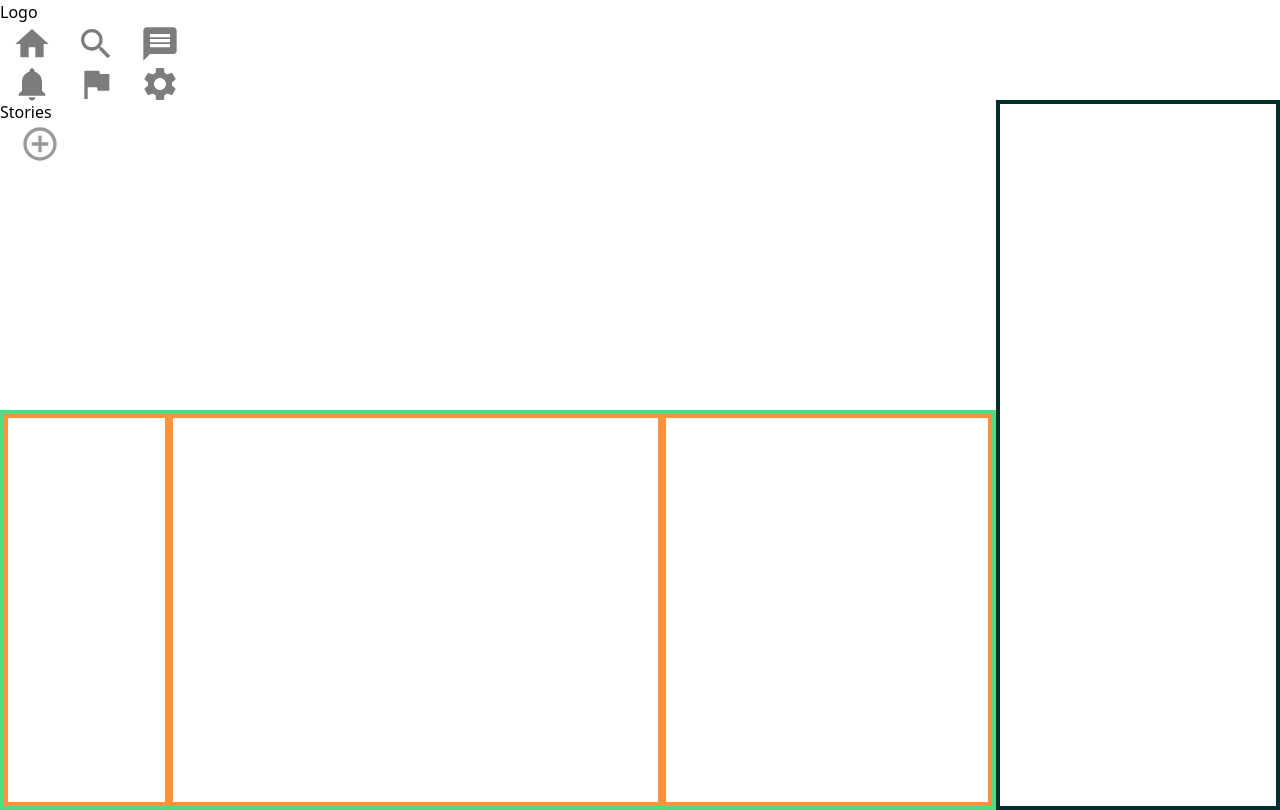
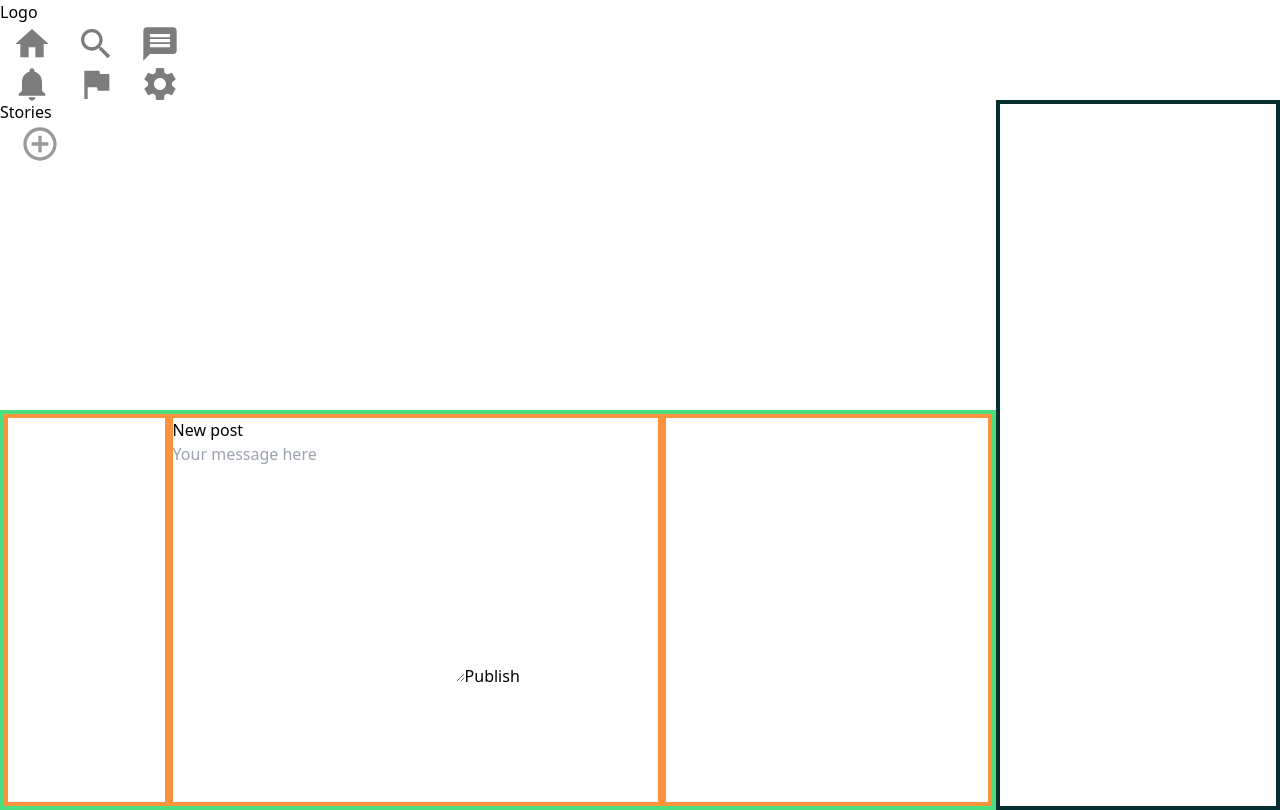
Before and after one commit to aswanth-aswanth/Social_me, a React (Vite) app in the folder client/: page / in a window 1280 px wide. Built offline with nearby package versions, Linux system fonts and the light colour scheme.

Commit message:
4.Newpost component design complete

```diff
--- a/client/src/components/Newpost.jsx
+++ b/client/src/components/Newpost.jsx
@@ -2,7 +2,15 @@ import React from 'react'
 
 function Newpost() {
     return (
-
+        <>
+        <div>
+            <h4 className='text-xl mb-4'>New post</h4>
+            <div className='bg-white min-h-[200px] mx-3 p-6 rounded-2xl'>
+                <textarea className='border  max-h-[150px] focus:outline-gray-200 rounded-2xl w-full p-10' name="" id="" placeholder='Your message here' cols="30" rows="10"></textarea>
+                <button className='w-full text-center border border-sky-500 rounded-lg py-1 mt-4 text-sky-500 hover:border-red-500 hover:text-red-500'>Publish</button>
+            </div>
+        </div>
+        </>
     )
 }
 
--- a/client/src/pages/Homepage.jsx
+++ b/client/src/pages/Homepage.jsx
@@ -2,6 +2,7 @@ import React from 'react'
 import styles from '../styles/homepage.module.css';
 import Header from '../components/Header';
 import Stories from '../components/Stories';
+import Newpost from '../components/Newpost';
 function Homepage() {
     return (
         <div className={`${styles.grid_parent} `}>
@@ -12,7 +13,7 @@ function Homepage() {
                 <div className={`${styles.grid_child} ${styles.grid_child1}`}><Stories/></div>
                 <div className={`${styles.grid_child} ${styles.grid_child2} ${styles.grid_parent3}`}>
                     <div className={`${styles.grid_parent3_child} grid_parent3_child1`}></div>
-                    <div className={`${styles.grid_parent3_child} grid_parent3_child2`}></div>
+                    <div className={`${styles.grid_parent3_child} grid_parent3_child2`}><Newpost/></div>
                     <div className={`${styles.grid_parent3_child} grid_parent3_child3`}></div>
                 </div>
                 <div className={`${styles.grid_child} ${styles.grid_child3}`}></div>
```
